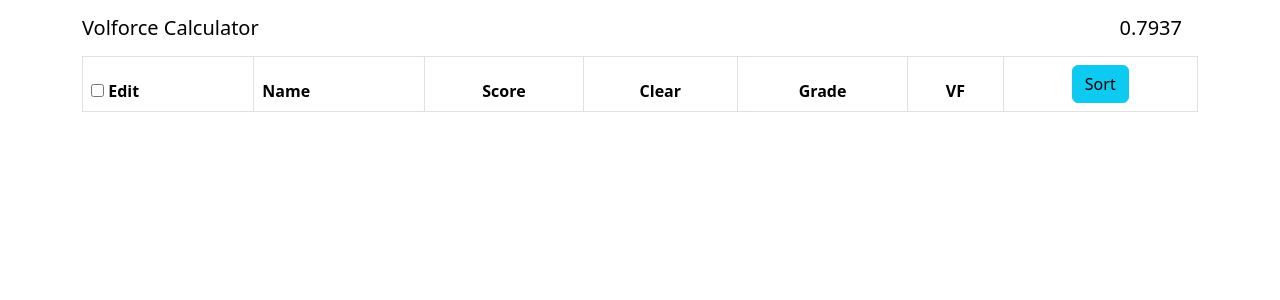
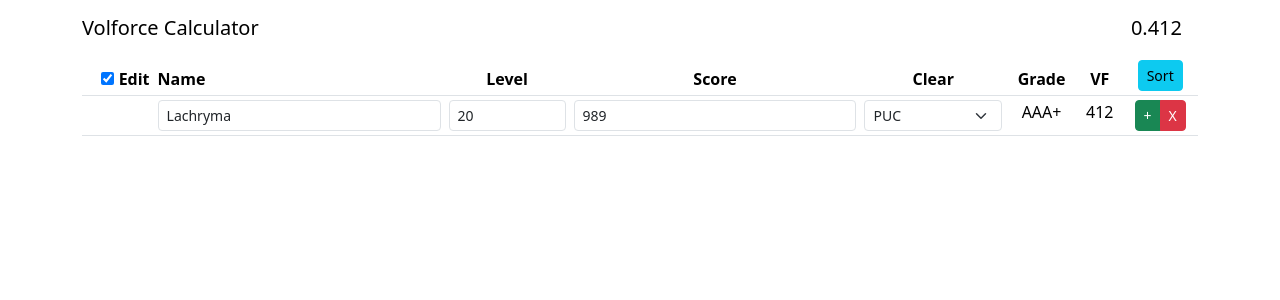
Before and after one commit to hannahherbig/volforce, a React (Create React App) app: page / in a window 1280 px wide. Shown: the top 300 px of the page. Built offline with nearby package versions, Linux system fonts and the light colour scheme.

Commit message:
it works!!!

```diff
--- a/package.json
+++ b/package.json
@@ -8,11 +8,13 @@
     "@testing-library/user-event": "^13.5.0",
     "@types/bootstrap": "^5.2.10",
     "@types/jest": "^27.5.2",
+    "@types/lodash": "^4.17.5",
     "@types/node": "^16.18.97",
     "@types/react": "^18.3.2",
     "@types/react-bootstrap": "^0.32.36",
     "@types/react-dom": "^18.3.0",
     "bootstrap": "^5.3.3",
+    "lodash": "^4.17.21",
     "react": "^18.3.1",
     "react-bootstrap": "^2.10.2",
     "react-dom": "^18.3.1",
--- a/src/App.tsx
+++ b/src/App.tsx
@@ -1,36 +1,347 @@
-import React from "react";
-import logo from "./logo.svg";
-// import './App.css';
 import "bootstrap/dist/css/bootstrap.min.css";
-import { Button, Container, Navbar } from "react-bootstrap";
-import { Table } from "react-bootstrap";
+import { useState, useReducer, ChangeEvent } from "react";
+import { Button, Navbar, Form, Table, ButtonGroup } from "react-bootstrap";
+import { orderBy, sumBy, assign, pick, toSafeInteger } from "lodash";
+
+type Clear = "PUC" | "UC" | "EXC" | "CLEARED" | "PLAYED";
+
+const STORAGE_KEY = "plays";
+
+interface PlayData {
+  name?: string;
+  level?: number;
+  score?: number;
+  clear?: Clear;
+}
+
+class Play {
+  name: string;
+  level: number;
+  score: number;
+  clear: Clear;
+
+  constructor({ name, level, score, clear }: PlayData) {
+    this.name = name ?? "";
+    this.level = level ?? 20;
+    this.score = score ?? 0;
+    this.clear = clear ?? "CLEARED";
+  }
+
+  toJSON() {
+    return pick(this, ["name", "level", "score", "clear"]);
+  }
+
+  get fracScore() {
+    let score = this.score;
+    while (score > 1) {
+      score /= 10;
+    }
+    return score;
+  }
+
+  get longScore() {
+    let score = this.score;
+    if (score > 0) {
+      while (score * 10 <= 10_000_000) {
+        score *= 10;
+      }
+    }
+    return score;
+  }
+
+  get shortScore() {
+    let score = this.score;
+    if (score > 0) {
+      while (score % 10 === 0) {
+        score /= 10;
+      }
+    }
+    return score;
+  }
+
+  get clearCoef() {
+    return {
+      PUC: 1.1,
+      UC: 1.05,
+      EXC: 1.02,
+      CLEARED: 1.0,
+      PLAYED: 0.5,
+    }[this.clear];
+  }
+
+  get gradeCoef() {
+    const score = this.fracScore;
+    if (score >= 0.99) return 1.05;
+    if (score >= 0.98) return 1.02;
+    if (score >= 0.97) return 1.0;
+    if (score >= 0.95) return 0.97;
+    if (score >= 0.93) return 0.94;
+    if (score >= 0.9) return 0.91;
+    if (score >= 0.87) return 0.88;
+    if (score >= 0.75) return 0.85;
+    if (score >= 0.65) return 0.82;
+    return 0.8;
+  }
+
+  get grade() {
+    const score = this.fracScore;
+    if (score >= 0.99) return "S";
+    if (score >= 0.98) return "AAA+";
+    if (score >= 0.97) return "AAA";
+    if (score >= 0.95) return "AA+";
+    if (score >= 0.93) return "AA";
+    if (score >= 0.9) return "A+";
+    if (score >= 0.87) return "A";
+    if (score >= 0.75) return "B";
+    if (score >= 0.65) return "C";
+    return "D";
+  }
+
+  get force() {
+    return this.level * this.fracScore * this.gradeCoef * this.clearCoef * 20;
+  }
+}
+
+interface PlaysAction {
+  type: "add" | "change" | "delete" | "sort";
+  index?: number;
+  play?: PlayData;
+}
+
+function playsReducer(plays: Play[], action: PlaysAction) {
+  switch (action.type) {
+    case "add": {
+      return [
+        ...plays.slice(0, action.index),
+        new Play(action.play!),
+        ...plays.slice(action.index),
+      ];
+    }
+
+    case "change": {
+      return plays.map((play, index) => {
+        if (index === action.index) {
+          return new Play(assign({}, play, action.play));
+        } else {
+          return play;
+        }
+      });
+    }
+
+    case "delete": {
+      return plays.filter((play, index) => index !== action.index);
+    }
+
+    case "sort": {
+      return orderBy(
+        plays,
+        [
+          "force",
+          "level",
+          "fracScore",
+          (p: Play) => p.name?.toLowerCase() ?? "",
+        ],
+        ["desc", "desc", "desc", "asc"]
+      );
+    }
+  }
+}
 
 function App() {
+  const [edit, setEdit] = useState(true);
+  const [plays, dispatch] = useReducer(
+    playsReducer,
+    [new Play({ name: "Lachryma", level: 20, score: 989, clear: "EXC" })],
+    (initial) => {
+      const saved = localStorage.getItem(STORAGE_KEY);
+      if (saved) {
+        const parsed = JSON.parse(saved);
+        return parsed.map((p: Play) => new Play(p));
+      } else {
+        return initial;
+      }
+    }
+  );
+
+  console.log(plays);
+
+  function toggleEdit() {
+    setEdit(!edit);
+  }
+
+  const orderedPlays = orderBy(plays, ["force"], ["desc"]);
+  const totalForce = sumBy(orderedPlays.slice(0, 50), "force") / 1000;
+
   return (
     <>
-      <Navbar expand="lg" className="justify-content-between">
+      <Navbar
+        expand="lg"
+        className="justify-content-between"
+        onClick={toggleEdit}
+      >
         <Navbar.Brand href="#">Volforce Calculator</Navbar.Brand>
-        <Navbar.Brand href="#">{Math.random().toFixed(4)}</Navbar.Brand>
+        <Navbar.Brand href="#">{totalForce.toFixed(3)}</Navbar.Brand>
       </Navbar>
-      <Table striped bordered hover>
+      <Table size="sm">
         <thead>
           <tr>
-            <th className="text-right">
-              <input type="checkbox" />
-              &nbsp;
-              <span>Edit</span>
+            <th className="text-end">
+              <input type="checkbox" onChange={toggleEdit} checked={edit} />{" "}
+              <span v-if="edit" onClick={toggleEdit}>
+                Edit
+              </span>
             </th>
             <th>Name</th>
+            <th className="text-center">Level</th>
             <th className="text-center">Score</th>
             <th className="text-center">Clear</th>
             <th className="text-center">Grade</th>
             <th className="text-center">VF</th>
-            <th className="text-center">
-              <Button variant="info">Sort</Button>
-            </th>
+            {edit ? (
+              <th className="text-center">
+                <Button
+                  variant="info"
+                  size="sm"
+                  onClick={(e) => dispatch({ type: "sort" })}
+                >
+                  Sort
+                </Button>
+              </th>
+            ) : null}
           </tr>
         </thead>
-        <tbody></tbody>
+        <tbody>
+          {plays.map((play: Play, index: number) => (
+            <tr>
+              <th></th>
+              <td>
+                {edit ? (
+                  <Form.Control
+                    type="text"
+                    size="sm"
+                    placeholder="Name"
+                    value={play.name}
+                    onChange={(e) => {
+                      dispatch({
+                        type: "change",
+                        index,
+                        play: {
+                          name: e.target.value,
+                        },
+                      });
+                    }}
+                  />
+                ) : (
+                  play.name
+                )}
+              </td>
+              <td className="text-center">
+                {edit ? (
+                  <Form.Control
+                    type="number"
+                    placeholder="0"
+                    min="1"
+                    max="20"
+                    size="sm"
+                    value={play.level}
+                    onChange={(e) => {
+                      dispatch({
+                        type: "change",
+                        index,
+                        play: {
+                          level: toSafeInteger(e.target.value),
+                        },
+                      });
+                    }}
+                  />
+                ) : (
+                  play.level
+                )}
+              </td>
+              <td className="text-center">
+                {edit ? (
+                  <Form.Control
+                    type="number"
+                    placeholder="0"
+                    min="1"
+                    size="sm"
+                    value={play.score}
+                    onChange={(e) => {
+                      dispatch({
+                        type: "change",
+                        index,
+                        play: {
+                          score: toSafeInteger(e.target.value),
+                        },
+                      });
+                    }}
+                  />
+                ) : (
+                  play.longScore.toLocaleString()
+                )}
+              </td>
+
+              <td className="text-center">
+                {edit ? (
+                  <Form.Select
+                    size="sm"
+                    value={play.score}
+                    onChange={(e) => {
+                      dispatch({
+                        type: "change",
+                        index,
+                        play: {
+                          clear: e.target.value as Clear,
+                        },
+                      });
+                    }}
+                  >
+                    <option>PUC</option>
+                    <option>UC</option>
+                    <option>EXC</option>
+                    <option>CLEARED</option>
+                    <option>PLAYED</option>
+                  </Form.Select>
+                ) : (
+                  play.clear
+                )}
+              </td>
+              <td className="text-center">{play.grade}</td>
+              <td className="text-center">{play.force.toFixed(0)}</td>
+              {edit ? (
+                <td className="text-center">
+                  <ButtonGroup>
+                    <Button
+                      variant="success"
+                      size="sm"
+                      onClick={() =>
+                        dispatch({
+                          type: "add",
+                          index: index,
+                          play: { level: play.level, clear: play.clear },
+                        })
+                      }
+                    >
+                      +
+                    </Button>
+                    <Button
+                      variant="danger"
+                      size="sm"
+                      onClick={() =>
+                        dispatch({
+                          type: "delete",
+                          index: index,
+                        })
+                      }
+                    >
+                      X
+                    </Button>
+                  </ButtonGroup>
+                </td>
+              ) : null}
+            </tr>
+          ))}
+        </tbody>
       </Table>
     </>
   );
```
Also changed, not shown: 1 other file (tests, documents, lock files or other folders).
